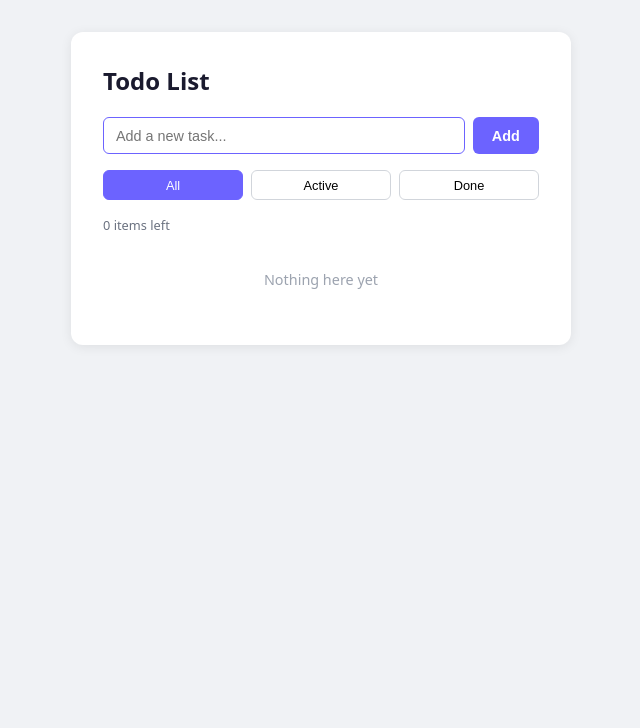
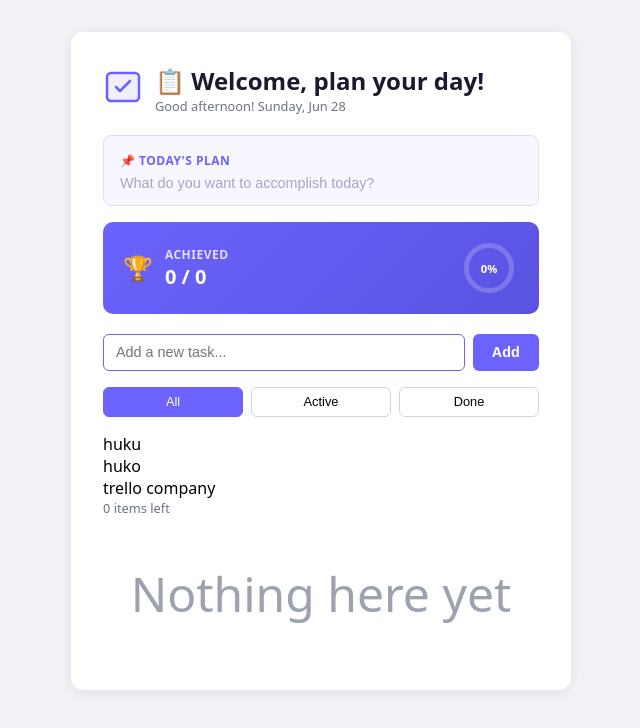
Before and after one commit to Ardy-dylan/to-do-list, a plain HTML site: page todolist/index.html in a window 1280 px wide. Shown: the whole page, without its empty margins (319-959 px from the left). Drawn offline with Linux system fonts and the light colour scheme.

Commit message:
i add 2 html tag only

```diff
--- a/todolist/index.html
+++ b/todolist/index.html
@@ -26,6 +26,111 @@
       width: 100%;
       max-width: 500px;
       height: fit-content;
+    }
+    .header {
+      display: flex;
+      align-items: center;
+      gap: 0.75rem;
+      margin-bottom: 1.25rem;
+    }
+    .logo svg {
+      width: 40px;
+      height: 40px;
+    }
+    .header-text h1 {
+      font-size: 1.5rem;
+      color: #1a1a2e;
+      margin: 0;
+    }
+    .header-text .greeting {
+      font-size: 0.8rem;
+      color: #6b7280;
+    }
+    .planning {
+      background: #f8f7ff;
+      border: 1px solid #e0dcff;
+      border-radius: 8px;
+      padding: 0.75rem 1rem;
+      margin-bottom: 1rem;
+    }
+    .planning label {
+      font-size: 0.75rem;
+      font-weight: 600;
+      color: #6c63ff;
+      text-transform: uppercase;
+      letter-spacing: 0.5px;
+    }
+    .planning input {
+      width: 100%;
+      border: none;
+      background: transparent;
+      margin-top: 0.3rem;
+      font-size: 0.9rem;
+      outline: none;
+      color: #1a1a2e;
+    }
+    .planning input::placeholder {
+      color: #a8a3c9;
+    }
+    .achievements {
+      background: linear-gradient(135deg, #6c63ff, #5a52e0);
+      border-radius: 10px;
+      padding: 1rem 1.25rem;
+      margin-bottom: 1.25rem;
+      display: flex;
+      align-items: center;
+      justify-content: space-between;
+    }
+    .achievements .ach-left {
+      display: flex;
+      align-items: center;
+      gap: 0.75rem;
+    }
+    .achievements .ach-icon {
+      font-size: 1.5rem;
+    }
+    .achievements .ach-info h3 {
+      font-size: 0.75rem;
+      color: rgba(255,255,255,0.8);
+      text-transform: uppercase;
+      letter-spacing: 0.5px;
+      margin: 0;
+    }
+    .achievements .ach-info .ach-count {
+      font-size: 1.25rem;
+      font-weight: 700;
+      color: white;
+      margin: 0;
+    }
+    .achievements .ach-progress {
+      width: 60px;
+      height: 60px;
+      position: relative;
+    }
+    .achievements .ach-progress svg {
+      width: 60px;
+      height: 60px;
+      transform: rotate(-90deg);
+    }
+    .achievements .ach-progress circle {
+      fill: none;
+      stroke: rgba(255,255,255,0.2);
+      stroke-width: 5;
+    }
+    .achievements .ach-progress .progress-fill {
+      stroke: white;
+      stroke-dasharray: 141.37;
+      stroke-dashoffset: 141.37;
+      transition: stroke-dashoffset 0.5s ease;
+    }
+    .achievements .ach-progress .ach-pct {
+      position: absolute;
+      top: 50%;
+      left: 50%;
+      transform: translate(-50%, -50%);
+      font-size: 0.7rem;
+      font-weight: 700;
+      color: white;
     }
     h1 {
       font-size: 1.5rem;
@@ -151,14 +256,47 @@
     .empty {
       text-align: center;
       color: #9ca3af;
-      padding: 1.5rem 0;
-      font-size: 0.9rem;
+      padding: 2rem 0;
+      font-size: 3rem;
     }
   </style>
 </head>
 <body>
   <div class="container">
-    <h1>Todo List</h1>
+    <div class="header">
+      <div class="logo">
+        <svg viewBox="0 0 40 40" fill="none">
+          <rect x="4" y="6" width="32" height="28" rx="4" stroke="#6c63ff" stroke-width="2.5" fill="#f0eeff"/>
+          <path d="M13 20l4 4 10-10" stroke="#6c63ff" stroke-width="2.5" stroke-linecap="round" stroke-linejoin="round"/>
+        </svg>
+      </div>
+      <div class="header-text">
+        <h1>📋 Welcome, plan your day!</h1>
+        <div class="greeting" id="greeting"></div>
+      </div>
+    </div>
+
+    <div class="planning">
+      <label>📌 Today's Plan</label>
+      <input type="text" id="planInput" placeholder="What do you want to accomplish today?">
+    </div>
+
+    <div class="achievements">
+      <div class="ach-left">
+        <span class="ach-icon">🏆</span>
+        <div class="ach-info">
+          <h3>Achieved</h3>
+          <p class="ach-count" id="achCount">0 / 0</p>
+        </div>
+      </div>
+      <div class="ach-progress" id="achProgress">
+        <svg>
+          <circle cx="30" cy="30" r="22.5"/>
+          <circle class="progress-fill" cx="30" cy="30" r="22.5"/>
+        </svg>
+        <span class="ach-pct" id="achPct">0%</span>
+      </div>
+    </div>
 
     <div class="input-row">
       <input type="text" id="todoInput" placeholder="Add a new task..." autofocus>
@@ -170,6 +308,11 @@
       <button data-filter="active">Active</button>
       <button data-filter="done">Done</button>
     </div>
+    <div class="logo">huku</div>
+    <div class="logo">huko</div>
+    <div class="trelo">trello company</div>
+
+
 
     <div class="stats" id="stats"></div>
 
@@ -185,9 +328,42 @@
     const todoList = document.getElementById('todoList');
     const stats = document.getElementById('stats');
     const filterBtns = document.querySelectorAll('.filters button');
+    const planInput = document.getElementById('planInput');
+    const greeting = document.getElementById('greeting');
+    const achCount = document.getElementById('achCount');
+    const achPct = document.getElementById('achPct');
+    const progressFill = document.querySelector('.progress-fill');
+
+    const CIRCUMFERENCE = 2 * Math.PI * 22.5; // ~141.37
+
+    function setGreeting() {
+      const hour = new Date().getHours();
+      const days = ['Sunday','Monday','Tuesday','Wednesday','Thursday','Friday','Saturday'];
+      const months = ['Jan','Feb','Mar','Apr','May','Jun','Jul','Aug','Sep','Oct','Nov','Dec'];
+      const now = new Date();
+      const greet = hour < 12 ? 'Good morning' : hour < 18 ? 'Good afternoon' : 'Good evening';
+      const dateStr = `${days[now.getDay()]}, ${months[now.getMonth()]} ${now.getDate()}`;
+      greeting.textContent = `${greet}! ${dateStr}`;
+    }
+
+    function updateAchievements() {
+      const total = todos.length;
+      const done = todos.filter(t => t.done).length;
+      const pct = total > 0 ? Math.round((done / total) * 100) : 0;
+      achCount.textContent = `${done} / ${total}`;
+      achPct.textContent = `${pct}%`;
+      const offset = CIRCUMFERENCE - (pct / 100) * CIRCUMFERENCE;
+      progressFill.style.strokeDashoffset = offset;
+    }
+
+    function loadPlan() {
+      const saved = localStorage.getItem('plan');
+      if (saved) planInput.value = saved;
+    }
 
     function save() {
       localStorage.setItem('todos', JSON.stringify(todos));
+      updateAchievements();
     }
 
     function render() {
@@ -330,6 +506,10 @@
       finishEdit(id, editInput.value);
     });
 
+    planInput.addEventListener('input', () => {
+      localStorage.setItem('plan', planInput.value);
+    });
+
     addBtn.addEventListener('click', addTodo);
     todoInput.addEventListener('keydown', (e) => {
       if (e.key === 'Enter') addTodo();
@@ -344,6 +524,9 @@
       });
     });
 
+    setGreeting();
+    loadPlan();
+    updateAchievements();
     render();
   </script>
 </body>
```
